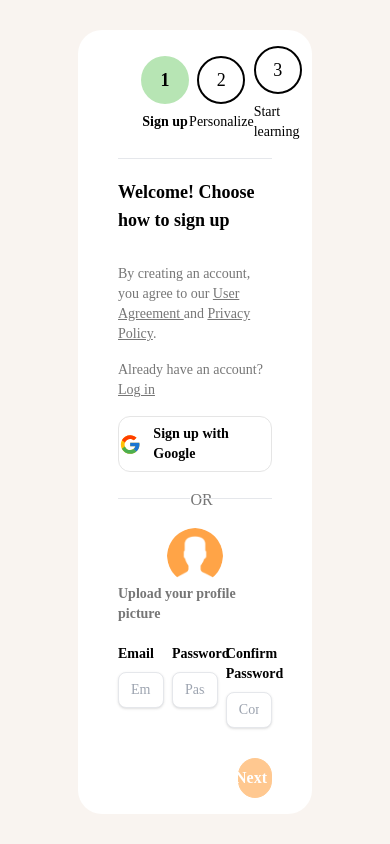
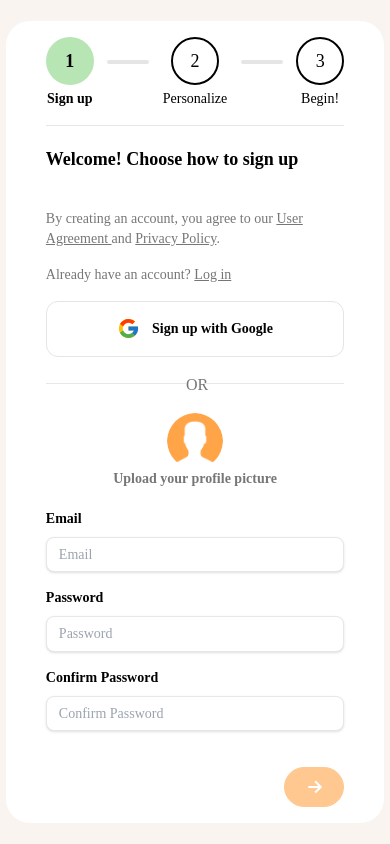
Before and after one commit to Yassinechalouati/Pfe, a React (Create React App) app: page / in a window 390 px wide. Built offline with nearby package versions, Linux system fonts and the light colour scheme.

Commit message:
signup_responsivity_commit

```diff
--- a/src/components/sign_up/card.js
+++ b/src/components/sign_up/card.js
@@ -91,19 +91,19 @@ export default function Card() {
     }
 
     return(
-        <form onSubmit={handleNext} className="bg-white px-10 py-4 w-[60%] space-y-4 rounded-3xl h-[93%] flex flex-col items-center">
+        <form onSubmit={handleNext} className="bg-white overflow-y-auto px-10 py-4 w-[97%] h-[95%] sm:w-[80%] sm:h-[93%] md:w-[60%] md:h-[93%] lg:w-[60%] lg:h-[93%] xl:w-[60%] xl:h-[93%] space-y-4 rounded-3xl flex flex-col items-center">
             <Progress step={step}></Progress>
             <hr className="h-1 w-full"></hr>
             {
                 content[step]
             }
             <div className={`flex ${step === 0? "justify-end": "justify-between"} w-full flex-grow items-center`}>
-                <button type="submit" onClick={handlePrevious} className={`text-button bg-lightbutton border-button  border space-x-2 ${step === 0? "hidden": ""} flex justify-center items-center w-[15%] self-end h-10 text-center font-semibold text-lg px-4 py-2 rounded-full cursor-pointer hover:shadow`}>
+                <button type="submit" onClick={handlePrevious} className={`text-button bg-lightbutton border-button  border space-x-2 ${step === 0? "hidden": ""} sm:space-x-2 md:space-x-2 lg:space-x-2 xl:space-x-2 flex justify-center items-center sm:w-[15%] md:w-[15%] lg:w-[15%] xl:w-[15%] w-[20%] self-end h-10 text-center font-semibold text-lg px-4 py-2 rounded-full cursor-pointer hover:shadow`}>
                         <GrFormPreviousLink  size="25"></GrFormPreviousLink>
-                        <span className="text-base">Back</span>
+                        <span className="text-base hidden sm:block md:block lg:block xl:block">Back</span>
                 </button>
-                <button type="submit" disabled={handleButtonDisability()} className={`bg-button ${handleButtonDisabilityOpacity()} space-x-2 border border-button flex justify-center items-center w-[15%] self-end h-10 text-center font-semibold text-lg px-4 py-2 rounded-full text-white hover:shadow`}>
-                        <span className="text-base">Next</span>
+                <button type="submit" disabled={handleButtonDisability()} className={`bg-button ${handleButtonDisabilityOpacity()} sm:space-x-2 md:space-x-2 lg:space-x-2 xl:space-x-2 border border-button flex justify-center items-center w-[20%] sm:w-[15%] md:w-[15%] lg:w-[15%] xl:w-[15%] self-end h-10 text-center font-semibold text-lg px-4 py-2 rounded-full text-white hover:shadow`}>
+                        <span className="text-base hidden sm:block md:block lg:block xl:block">Next</span>
                         <GrFormNextLink size="25"></GrFormNextLink>
                 </button>
             </div>
--- a/src/components/sign_up/normal_signup.js
+++ b/src/components/sign_up/normal_signup.js
@@ -75,8 +75,8 @@ export default function Fields() {
                 <span className="text-darkg text-sm font-semibold">Upload your profile picture</span>
                 <input className="hidden" type="file" ref={picRef} accept="image/*" onChange={handleImageChange}></input>
             </div>
-            <div className="flex w-full justify-between">
-                <div className="w-[30%]">
+            <div className="grid grid-cols-1 gap-4 sm:grid sm:grid-cols-3 md:grid md:grid-cols-3 lg:grid lg:grid-cols-3 xl:grid xl:grid-cols-3 w-full">
+                <div className="">
                     <label className="block text-[#000] text-sm font-semibold mb-2">Email</label>
                     <input
                         className="shadow text-sm appearance-none border rounded-lg w-full py-2 px-3 text-gray-700 leading-tight focus:outline-none focus:shadow-outline"
@@ -87,7 +87,7 @@ export default function Fields() {
                         placeholder="Email"
                     />
                 </div>
-                <div className="w-[30%]">
+                <div className="">
                     <label className="block text-[#000] text-sm font-semibold mb-2">Password</label>
                     <input
                         className="shadow text-sm rounded-lg appearance-none border  w-full py-2 px-3 text-gray-700 leading-tight focus:outline-none focus:shadow-outline"
@@ -97,7 +97,7 @@ export default function Fields() {
                         placeholder="Password"
                     />
                 </div>
-                <div className="w-[30%]">
+                <div className="">
                     <label className="block text-[#000] text-sm font-semibold mb-2">Confirm Password</label>
                     <input
                         className="shadow text-sm appearance-none border rounded-lg w-full py-2 px-3 text-gray-700 leading-tight focus:outline-none focus:shadow-outline"
--- a/src/components/sign_up/progress_bar.js
+++ b/src/components/sign_up/progress_bar.js
@@ -4,12 +4,12 @@ import Step from './step'
 export default function Progress({step}) {
 
     return(
-        <div className="flex items-center w-[70%] justify-between ">
+        <div className="flex items-center w-full sm:w-[80%] md:w-[75%] lg: xl:w-[70%] justify-between">
             <Step num="1" title="Sign up" step={step}></Step>
-            <div className={`h-1 rounded-full w-[14%] ${step+1>1? "bg-elements": "bg-lightg"}`}></div>
+            <div className={`h-1 translate-y-[-11px] rounded-full w-[14%] ${step+1>1? "bg-elements": "bg-lightg"}`}></div>
             <Step num="2" title="Personalize" step={step}></Step>
-            <div className={`h-1 rounded-full w-[14%] ${step+1>2? "bg-elements": "bg-lightg"}`}></div>
-            <Step num="3" title="Start learning" step={step}></Step>
+            <div className={`h-1 rounded-full translate-y-[-11px] w-[14%] ${step+1>2? "bg-elements": "bg-lightg"}`}></div>
+            <Step num="3" title="Begin!" step={step}></Step>
         </div>
     )
 }
--- a/src/components/sign_up/radiobutton.js
+++ b/src/components/sign_up/radiobutton.js
@@ -32,7 +32,7 @@ export default function RadioButton({title, infos, index}) {
         <div className="flex flex-wrap gap-2 self-start">
             <label  className="flex items-center space-x-2 h-7">
                 <div className=" rounded-full w-6 h-6  flex flex-shrink-0 justify-center items-center relative">
-                    <input onChange={handleRadioButtonSelection} checked={handleChecked()} aria-labelledby="label1" type="radio" name="radio" className="checkbox  border-button appearance-none  focus:outline-none border-2 rounded-full absolute cursor-pointer w-full h-full checked:border-none" />
+                    <input onChange={handleRadioButtonSelection} checked={handleChecked()} aria-labelledby="label1" type="radio" name="radio" className="checkbox  border-button appearance-none  focus:outline-none border-2 rounded-full absolute cursor-pointer w-full h-full checked:border-none"/>
                     <div className="check-icon hidden border-8 border-button rounded-full w-full h-full z-1"></div>
                 </div>
                 <span className="cursor-pointer text-sm">{index} - {title}</span>
@@ -42,7 +42,7 @@ export default function RadioButton({title, infos, index}) {
                     size="20"
                     ></IoMdInformationCircleOutline>
                 </div>
-                <div className={`hide p-2 w-56 text-left rounded-md bg-black text-white text-xs`}>
+                <div className={`hide p-2 w-[45%] sm:1/3 md:w-1/3 lg:w-1/3 xl:1/3 z-10 text-left rounded-md bg-black text-white text-xs`}>
                         {infos}
                 </div>
             </label>
--- a/src/components/sign_up/second_step.js
+++ b/src/components/sign_up/second_step.js
@@ -2,11 +2,11 @@ import RadioButton from './radiobutton'
 
 export default function Second() {
     const radio_title = [
-        ["No proficiency", "I'm still learning English and know only a few words and phrases. Understanding and responding in conversations is a challenge for me."],
-        ["Low proficiency", "While I know some basic English, I often need help understanding and responding in conversations. Sometimes, I have to look up words."],
-        ["Intermediate proficiency", "I can discuss familiar topics and share my opinions and plans. Despite making occasional mistakes, I can usually communicate effectively."],
-        ["Upper intermediate proficiency", "I can express thoughts, feelings, and opinions without much preparation. People generally understand me, and I can correct myself if necessary."],
-        ["High proficiency", "Comfortable discussing complex topics, I can express myself with subtlety and nuance, fostering meaningful conversations."]
+        ["None", "I'm still learning English and know only a few words and phrases. Understanding and responding in conversations is a challenge for me."],
+        ["Basic", "While I know some basic English, I often need help understanding and responding in conversations. Sometimes, I have to look up words."],
+        ["Moderate", "I can discuss familiar topics and share my opinions and plans. Despite making occasional mistakes, I can usually communicate effectively."],
+        ["Advanced", "I can express thoughts, feelings, and opinions without much preparation. People generally understand me, and I can correct myself if necessary."],
+        ["Fluent", "Comfortable discussing complex topics, I can express myself with subtlety and nuance, fostering meaningful conversations."]
     ]
     return(
         <>
--- a/src/components/sign_up/step.js
+++ b/src/components/sign_up/step.js
@@ -4,7 +4,7 @@ import { GiCheckMark } from "react-icons/gi";
 export default function Step({num, title, step}) {
 
     return(
-        <div className="flex flex-col items-center space-y-2">
+        <div className="flex flex-col items-center space-y-1">
             <div className={`rounded-full text-lg font-bold w-12 h-12 ${step === num-1? "font-bold": "font-normal"} ${num-1<=step? "bg-elements": "border-2 border-black "} flex justify-center items-center`}>
                 {
                     num-1<step?
--- a/src/components/sign_up/third_step.js
+++ b/src/components/sign_up/third_step.js
@@ -33,7 +33,7 @@ export default function Third() {
             <span className="font-bold self-start text-lg text-[#000]">
                 What are your learning goals?
             </span>
-            <div className="grid grid-cols-4 self-start gap-5">
+            <div className="grid grid-cols-2 xs:grid-cols-3 md:grid-cols-4 lg:grid-cols-4 xl:grid-cols4 self-start gap-5">
                 {
                     goals.map((goal, index) => {
                         return <Buttn key={index} text={goal} type="goals"></Buttn>
@@ -44,7 +44,7 @@ export default function Third() {
             <span className="font-bold self-start text-lg text-[#000]">
                 Which topics would you like to focus on?
             </span>
-            <div className="grid grid-cols-7 self-start gap-3">
+            <div className="grid sm:gird-cols-4 md:grid-cols-5 lg:grid-cols-6 xl:grid-cols-7 grid-cols-3  self-start gap-3">
                 {
                     topics.map((topic, index) => {
                         return <Buttn key={index} text={topic} type="topics"></Buttn>
--- a/src/components/sign_up/thirdstep_button.js
+++ b/src/components/sign_up/thirdstep_button.js
@@ -1,5 +1,5 @@
 import {useState} from 'react'
-import {useDispatch, useSelector} from 'react-redux'
+import {useDispatch} from 'react-redux'
 import {setGoals, setTopics} from '../../state/userSlice';
 
 export default function Buttn({text, type}) {
@@ -8,12 +8,6 @@ export default function Buttn({text, type}) {
 
     //initializing the tool to change the user data on the redux store
     const dispatch = useDispatch()
-
-    //getting the goals from the store
-    const goals = useSelector((state) => state.userData.goals)
-
-    //getting the topics from the store
-    const topics = useSelector((state) => state.userData.topics)
 
     //alternating between colors when clicking buttons
     const handleClick = () => {
@@ -25,13 +19,9 @@ export default function Buttn({text, type}) {
         }
     }
 
-
-
-
-
     return(
         <div
-            className={`rounded-3xl p-3 text-center border flex justify-center items-center ${color==="bg-[#f0f0f0]"? "border-lightg": "border-transparent text-white"} ${color} cursor-pointer `}
+            className={`rounded-full h-14  p-3 text-sm text-center border flex justify-center items-center ${color==="bg-[#f0f0f0]"? "border-lightg": "border-transparent text-white"} ${color} cursor-pointer `}
             onClick={handleClick}>
             {text}
         </div>
```
